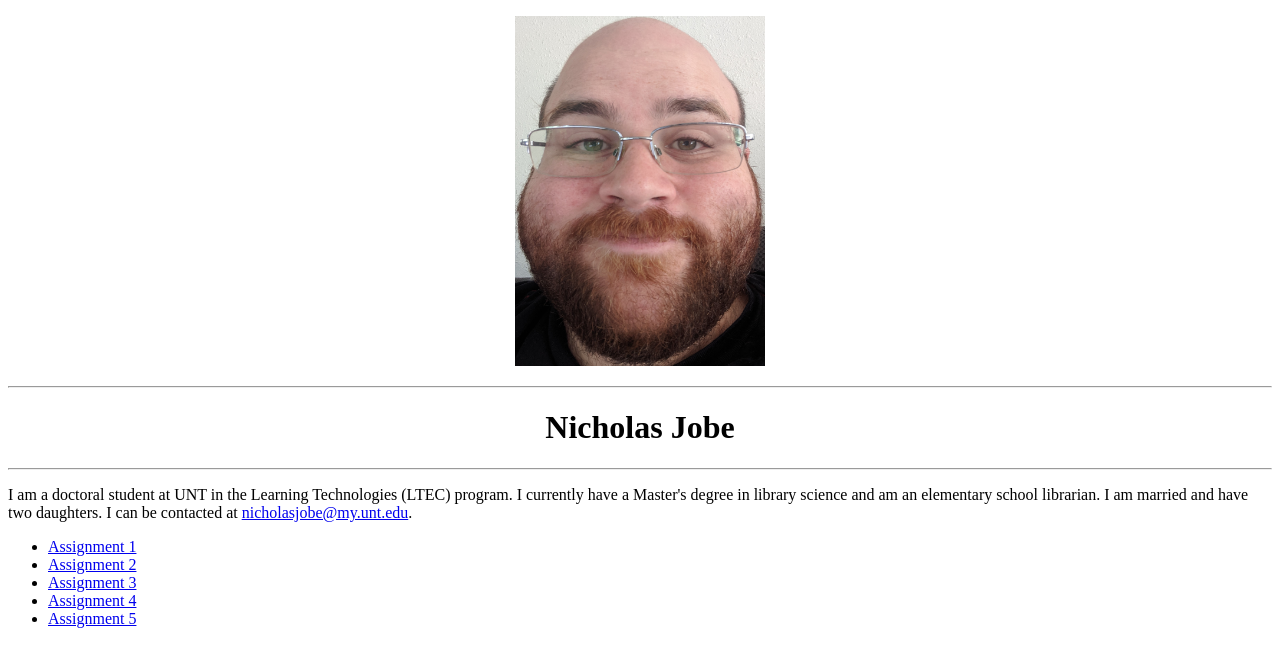
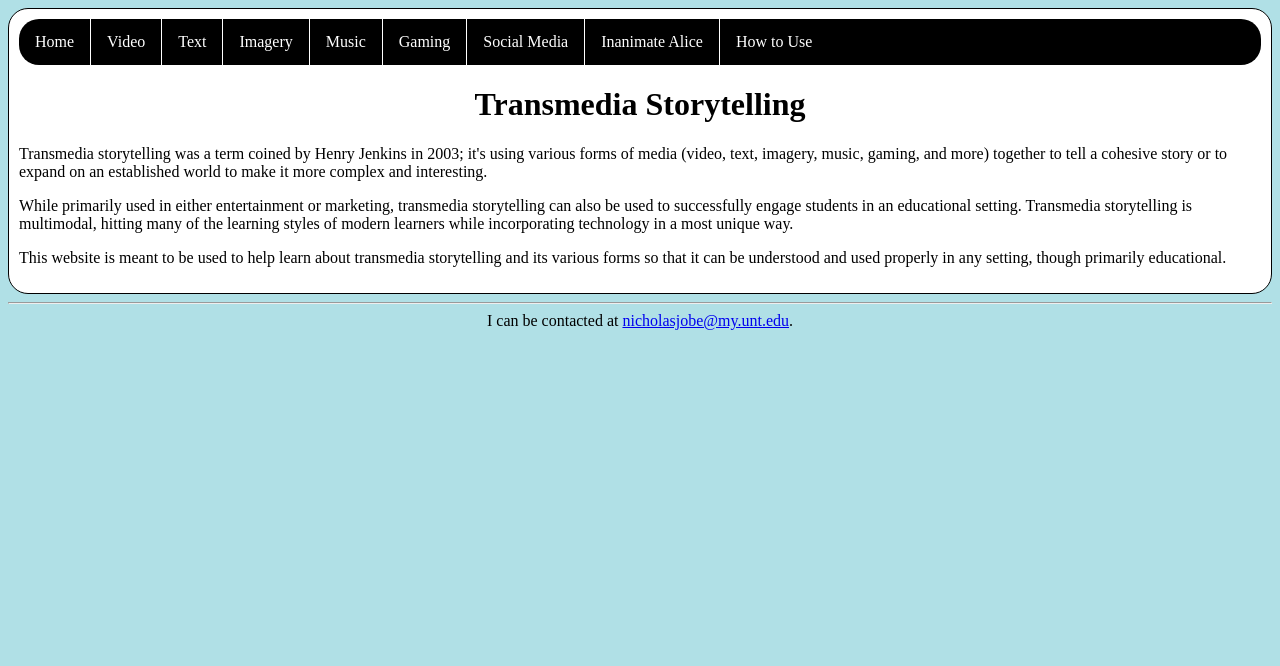
Before and after one commit to nicholasjobe/TS, a plain HTML site: page index.html in a window 1280 px wide. Drawn offline with Linux system fonts and the light colour scheme; files that its build step writes are made by us from their sources.

Commit message:
Update index.html

```diff
--- a/index.html
+++ b/index.html
@@ -1,22 +1,31 @@
 <!doctype html>
 <html>
 <head>
+<link href="stylesheet.css" rel="stylesheet">
 <meta charset="utf-8">
-<title>Nick's Homepage</title>
+<title>Transmedia Storytelling</title>
 </head>
-
 <body>
-	<p><center><img src="BioPic.jpg" width="250" height="350" title="Nicholas Jobe"/></center></p>
+	<div class="boxed">
+	<div class="nav">
+	<nav>
+  <li><a href="index.html" class="home">Home</a></li>
+  <li><a href="video.html" class="video">Video</a></li>
+  <li><a href="text.html" class="text">Text</a></li>
+  <li><a href="imagery.html" class="imagery">Imagery</a></li>
+  <li><a href="music.html" class="music">Music</a></li>
+  <li><a href="gaming.html" class="gaming">Gaming</a></li>
+  <li><a href="social_media.html" class="socialMedia">Social Media</a></li>
+  <li><a href="inanimate_alice.html" class="alice">Inanimate Alice</a></li>
+  <li><a href="how_to_use.html" class="how">How to Use</a></li>
+	</nav>
+	</div>
+	<p><center><strong><h1>Transmedia Storytelling</h1></strong></center></p>
+	<p>Transmedia storytelling was a term coined by Henry Jenkins in 2003; it's using various forms of media (video, text, imagery, music, gaming, and more) together to tell a cohesive story or to expand on an established world to make it more complex and interesting.</p>
+	<p>While primarily used in either entertainment or marketing, transmedia storytelling can also be used to successfully engage students in an educational setting. Transmedia storytelling is multimodal, hitting many of the learning styles of modern learners while incorporating technology in a most unique way.</p>
+	<p>This website is meant to be used to help learn about transmedia storytelling and its various forms so that it can be understood and used properly in any setting, though primarily educational.</p>
+	</div>
 	<hr>
-	<p><center><strong><h1>Nicholas Jobe</h1></strong></center></p>
-	<hr>
-	<p>I am a doctoral student at UNT in the Learning Technologies (LTEC) program. I currently have a Master's degree in library science and am an elementary school librarian. I am married and have two daughters. I can be contacted at <a href="mailto:nicholasjobe@my.unt.edu">nicholasjobe@my.unt.edu</a>.</p>
-	<ul>
-		<li><a href="assign1/index.html">Assignment 1</a></li>
-		<li><a href="assign2/index.html">Assignment 2</a></li>
-		<li><a href="assign3/index.html">Assignment 3</a></li>
-		<li><a href="assign4/index.html">Assignment 4</a></li>
-		<li><a href="assign5/index.html">Assignment 5</a></li>
-	</ul>
+	<footer><center>I can be contacted at <a href="mailto:nicholasjobe@my.unt.edu">nicholasjobe@my.unt.edu</a>.</center></footer>
 </body>
 </html>
```
